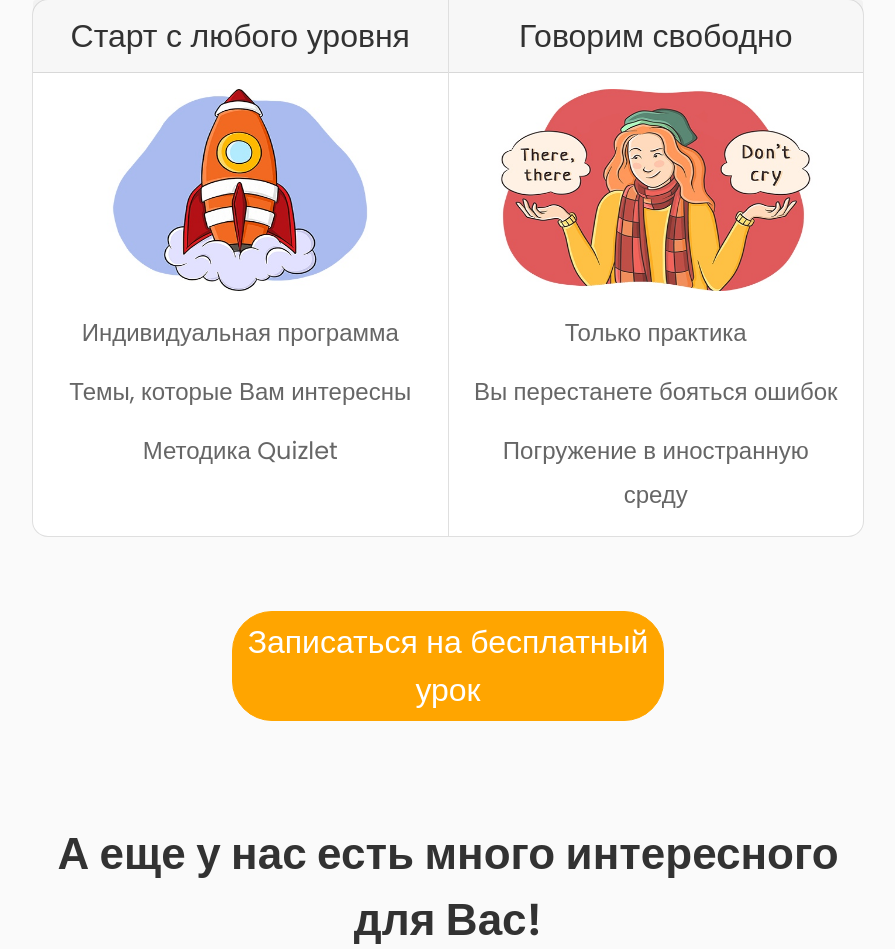
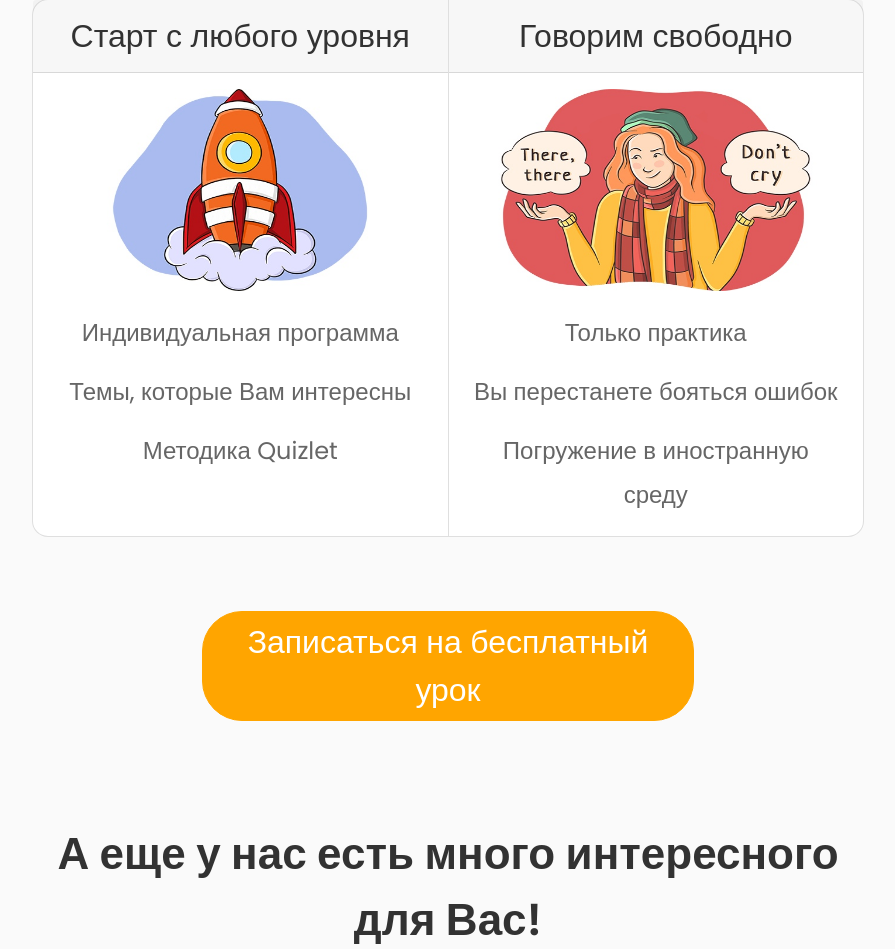
Before and after one commit to Supet1337/englishtalk, a Django app: page / in a window 1280 px wide. Shown: the part 2912-3861 px from the top of the page, without its empty margins (192-1087 px from the left). Run offline with Django 3.2, Linux system fonts and the light colour scheme; some libraries are stand-ins or nearby versions.

Commit message:
Корректировочки

```diff
--- a/talkapp/templates/index.html
+++ b/talkapp/templates/index.html
@@ -94,6 +94,11 @@
 		border-radius: 50%;
 		text-align: center;
 	}
+	@media(min-width: 768px){
+	  .asasas{
+	  width: 40%;
+	  }
+	 }
   </style>
 	{% endblock %}
 
@@ -257,7 +262,7 @@
 					</div>
 				</div>
 				<div style="margin-bottom: 100px;padding-top: 50px">
-					<p style="text-align: center"><a href="#" data-toggle="modal" data-target="#reqModal"><button class="btn btn-primary" style="font-size: xx-large; width: 35%">Записаться на бесплатный урок</button></a></p>
+					<p style="text-align: center"><a href="#" data-toggle="modal" data-target="#reqModal"><button class="btn btn-primary asasas" style="font-size: xx-large;">Записаться на бесплатный урок</button></a></p>
 				</div>
 
 				<div class="row justify-content-center mb-5 pb-2">
@@ -354,7 +359,7 @@
           <div class="col-md-8 text-center heading-section ftco-animate">
             <h2 class="mb-4">Можно индивидуально выбрать подходящюю программу!</h2>
 			  <p style="font-size: x-large">Наш методист свяжется с Вами и подберет индивидуальный курс</p>
-			  <a href="#" data-toggle="modal" data-target="#askModal" ><button class="btn btn-primary" style="font-size: xx-large;color: #323232;width: 35%">Спросить</button></a>
+			  <a href="#" data-toggle="modal" data-target="#askModal" ><button class="btn btn-primary asasas" style="font-size: xx-large;color: #323232;">Спросить</button></a>
 			  </div>
         </div>
 
```
